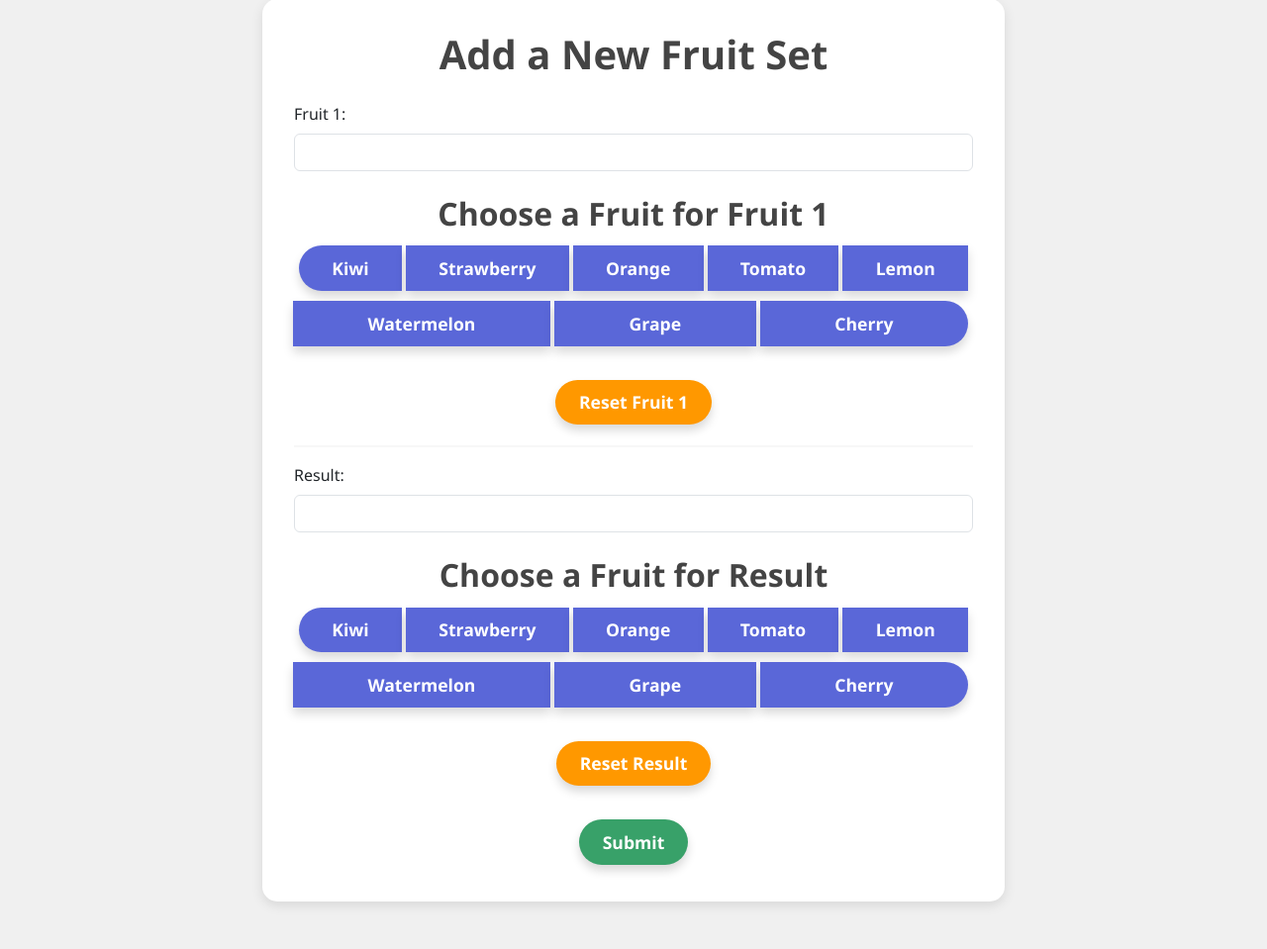
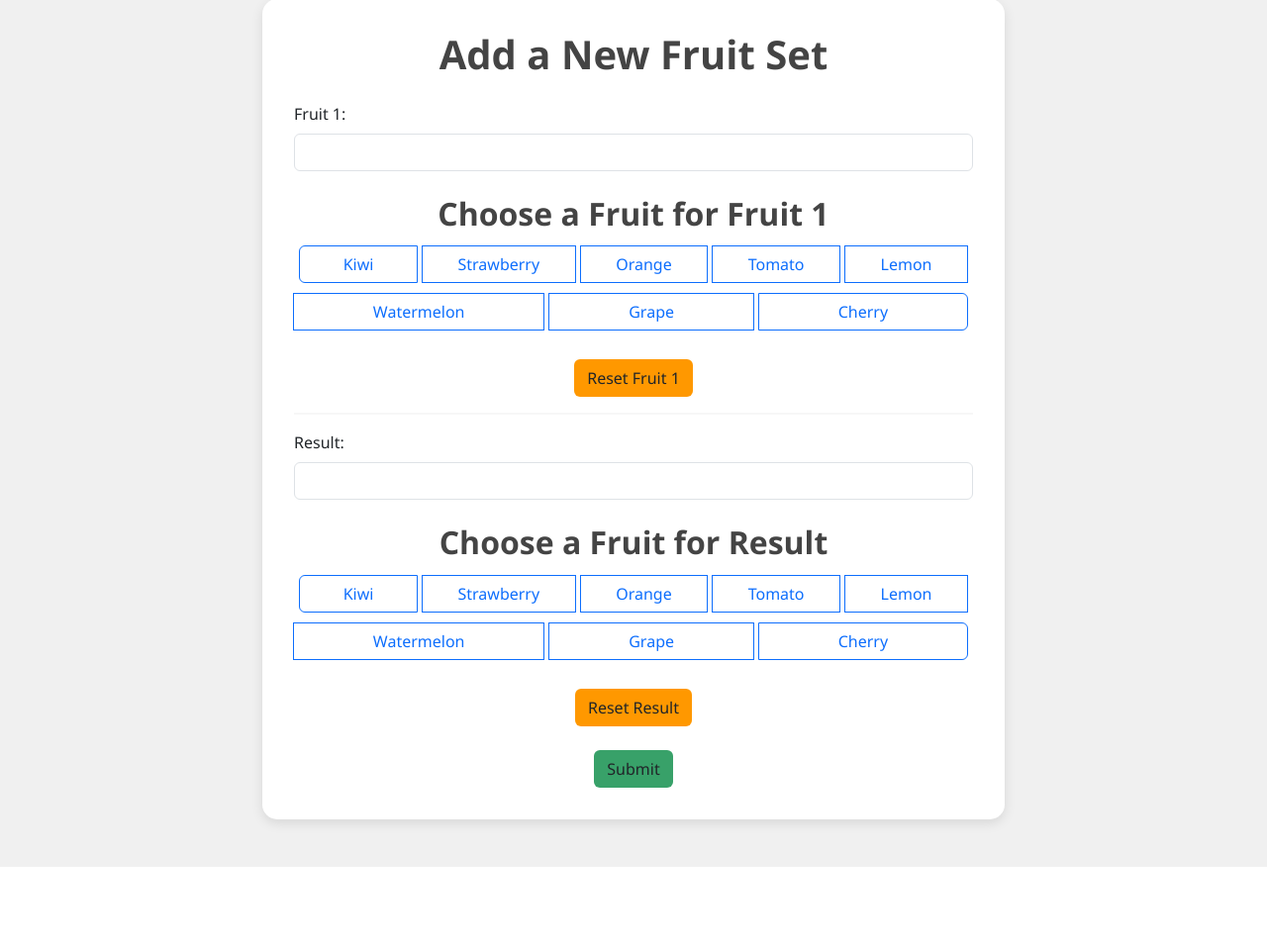
Before and after one commit to rameesz/hilo, a Django app: page / in a window 1280 px wide. Shown: the part 105-1064 px from the top of the page at 99% size. After the commit the page ends 981 px from the top, so only its background shows below. Run offline with Django 5.2, Linux system fonts and the light colour scheme.

Commit message:
Your commit message

```diff
--- a/fruitgame/fruitapp/templates/add_fruit_set.html
+++ b/fruitgame/fruitapp/templates/add_fruit_set.html
@@ -33,17 +33,7 @@
         }
 
         /* Premium button styles */
-        .btn-custom {
-            border: none;
-            color: #fff;
-            font-size: 1.1rem;
-            font-weight: 600;
-            padding: 0.6rem 1.5rem;
-            border-radius: 30px;
-            transition: all 0.3s ease;
-            margin: 5px;
-            box-shadow: 0 6px 10px rgba(0, 0, 0, 0.15);
-        }
+
 
         .btn-custom-primary {
             background-color: #5a67d8;
@@ -78,18 +68,20 @@
             border: 0.5px solid #ddd;
         }
 
+        .btn-group button {
+            min-width: 120px;
+            margin: 5px;
+        }
+
+        .btn-info, .btn-warning {
+            width: 100%;
+            margin-top: 10px;
+        }
+
         /* Responsive button groups */
-        @media (max-width: 576px) {
+        @media (min-width: 768px) {
             .btn-group {
-                display: flex;
-                flex-direction: column;
-            }
-
-            .btn-group .btn {
-                width: 100%; /* Make buttons full width */
-                font-size: 1.2rem; /* Increase font size */
-                padding: 0.8rem; /* Increase padding for larger buttons */
-                margin-bottom: 10px; /* Add more space between buttons */
+                justify-content: flex-start;
             }
         }
     </style>
@@ -151,14 +143,14 @@
 
             <h2 class="text-center">Choose a Fruit for Fruit 1</h2>
             <div class="btn-group d-flex justify-content-center flex-wrap mb-4" role="group" aria-label="Fruit buttons for Fruit 1">
-                <button type="button" class="btn btn-custom btn-custom-primary" onclick="addFruitToField('kiwi', 'fruit1')">Kiwi</button>
-                <button type="button" class="btn btn-custom btn-custom-primary" onclick="addFruitToField('strawberry', 'fruit1')">Strawberry</button>
-                <button type="button" class="btn btn-custom btn-custom-primary" onclick="addFruitToField('orange', 'fruit1')">Orange</button>
-                <button type="button" class="btn btn-custom btn-custom-primary" onclick="addFruitToField('tomato', 'fruit1')">Tomato</button>
-                <button type="button" class="btn btn-custom btn-custom-primary" onclick="addFruitToField('lemon', 'fruit1')">Lemon</button>
-                <button type="button" class="btn btn-custom btn-custom-primary" onclick="addFruitToField('watermelon', 'fruit1')">Watermelon</button>
-                <button type="button" class="btn btn-custom btn-custom-primary" onclick="addFruitToField('grape', 'fruit1')">Grape</button>
-                <button type="button" class="btn btn-custom btn-custom-primary" onclick="addFruitToField('cherry', 'fruit1')">Cherry</button>
+                <button type="button" class="btn btn-outline-primary" onclick="addFruitToField('kiwi', 'fruit1')">Kiwi</button>
+                <button type="button" class="btn btn-outline-primary" onclick="addFruitToField('strawberry', 'fruit1')">Strawberry</button>
+                <button type="button" class="btn btn-outline-primary" onclick="addFruitToField('orange', 'fruit1')">Orange</button>
+                <button type="button" class="btn btn-outline-primary" onclick="addFruitToField('tomato', 'fruit1')">Tomato</button>
+                <button type="button" class="btn btn-outline-primary" onclick="addFruitToField('lemon', 'fruit1')">Lemon</button>
+                <button type="button" class="btn btn-outline-primary" onclick="addFruitToField('watermelon', 'fruit1')">Watermelon</button>
+                <button type="button" class="btn btn-outline-primary" onclick="addFruitToField('grape', 'fruit1')">Grape</button>
+                <button type="button" class="btn btn-outline-primary" onclick="addFruitToField('cherry', 'fruit1')">Cherry</button>
             </div>
             <div class="text-center mt-3">
                 <button type="button" class="btn btn-custom btn-custom-warning" onclick="resetField('fruit1')">Reset Fruit 1</button>
@@ -174,14 +166,14 @@
 
             <h2 class="text-center">Choose a Fruit for Result</h2>
             <div class="btn-group d-flex justify-content-center flex-wrap mb-4" role="group" aria-label="Fruit buttons for Result">
-                <button type="button" class="btn btn-custom btn-custom-primary" onclick="addFruitToField('kiwi', 'result')">Kiwi</button>
-                <button type="button" class="btn btn-custom btn-custom-primary" onclick="addFruitToField('strawberry', 'result')">Strawberry</button>
-                <button type="button" class="btn btn-custom btn-custom-primary" onclick="addFruitToField('orange', 'result')">Orange</button>
-                <button type="button" class="btn btn-custom btn-custom-primary" onclick="addFruitToField('tomato', 'result')">Tomato</button>
-                <button type="button" class="btn btn-custom btn-custom-primary" onclick="addFruitToField('lemon', 'result')">Lemon</button>
-                <button type="button" class="btn btn-custom btn-custom-primary" onclick="addFruitToField('watermelon', 'result')">Watermelon</button>
-                <button type="button" class="btn btn-custom btn-custom-primary" onclick="addFruitToField('grape', 'result')">Grape</button>
-                <button type="button" class="btn btn-custom btn-custom-primary" onclick="addFruitToField('cherry', 'result')">Cherry</button>
+                <button type="button" class="btn btn-outline-primary" onclick="addFruitToField('kiwi', 'result')">Kiwi</button>
+                <button type="button" class="btn btn-outline-primary" onclick="addFruitToField('strawberry', 'result')">Strawberry</button>
+                <button type="button" class="btn btn-outline-primary" onclick="addFruitToField('orange', 'result')">Orange</button>
+                <button type="button" class="btn btn-outline-primary" onclick="addFruitToField('tomato', 'result')">Tomato</button>
+                <button type="button" class="btn btn-outline-primary" onclick="addFruitToField('lemon', 'result')">Lemon</button>
+                <button type="button" class="btn btn-outline-primary" onclick="addFruitToField('watermelon', 'result')">Watermelon</button>
+                <button type="button" class="btn btn-outline-primary" onclick="addFruitToField('grape', 'result')">Grape</button>
+                <button type="button" class="btn btn-outline-primary" onclick="addFruitToField('cherry', 'result')">Cherry</button>
             </div>
 
             <div class="text-center mt-3">
--- a/fruitgame/fruitapp/templates/edit_fruit_set.html
+++ b/fruitgame/fruitapp/templates/edit_fruit_set.html
@@ -77,15 +77,14 @@
             <!-- Add buttons to update fruit1 field -->
             <h2>Select a Fruit</h2>
             <div class="btn-group mb-3" role="group" aria-label="Fruit buttons">
-                <button type="button" class="btn btn-outline-primary" onclick="addFruit('Apple')">Apple</button>
-                <button type="button" class="btn btn-outline-primary" onclick="addFruit('Banana')">Banana</button>
+                <button type="button" class="btn btn-outline-primary" onclick="addFruit('tomato')">tomato</button>
                 <button type="button" class="btn btn-outline-primary" onclick="addFruit('Cherry')">Cherry</button>
                 <button type="button" class="btn btn-outline-primary" onclick="addFruit('Grape')">Grape</button>
                 <button type="button" class="btn btn-outline-primary" onclick="addFruit('Kiwi')">Kiwi</button>
                 <button type="button" class="btn btn-outline-primary" onclick="addFruit('Lemon')">Lemon</button>
                 <button type="button" class="btn btn-outline-primary" onclick="addFruit('Orange')">Orange</button>
                 <button type="button" class="btn btn-outline-primary" onclick="addFruit('Strawberry')">Strawberry</button>
-                <button type="button" class="btn btn-outline-primary" onclick="addFruit('Mango')">Mango</button> <!-- New Fruit -->
+                <button type="button" class="btn btn-outline-primary" onclick="addFruit('waterlemon')">waterlemon</button> <!-- New Fruit -->
             </div>
 
             <!-- Reset fruit button -->
--- a/fruitgame/fruitgame/settings.py
+++ b/fruitgame/fruitgame/settings.py
@@ -25,8 +25,8 @@ SECRET_KEY = 'django-insecure-!42hzkfnnjnezhw=8g1cyj4kbh-+af_5pv&uhw^hz&+++(-ge2
 # SECURITY WARNING: don't run with debug turned on in production!
 DEBUG = True
 
-# ALLOWED_HOSTS = ['*']
-ALLOWED_HOSTS = ['192.168.1.7', 'localhost', '0.0.0.0']
+ALLOWED_HOSTS = ['*']
+# ALLOWED_HOSTS = ['192.168.1.7', 'localhost', '0.0.0.0']
 
 
 # Application definition
```
